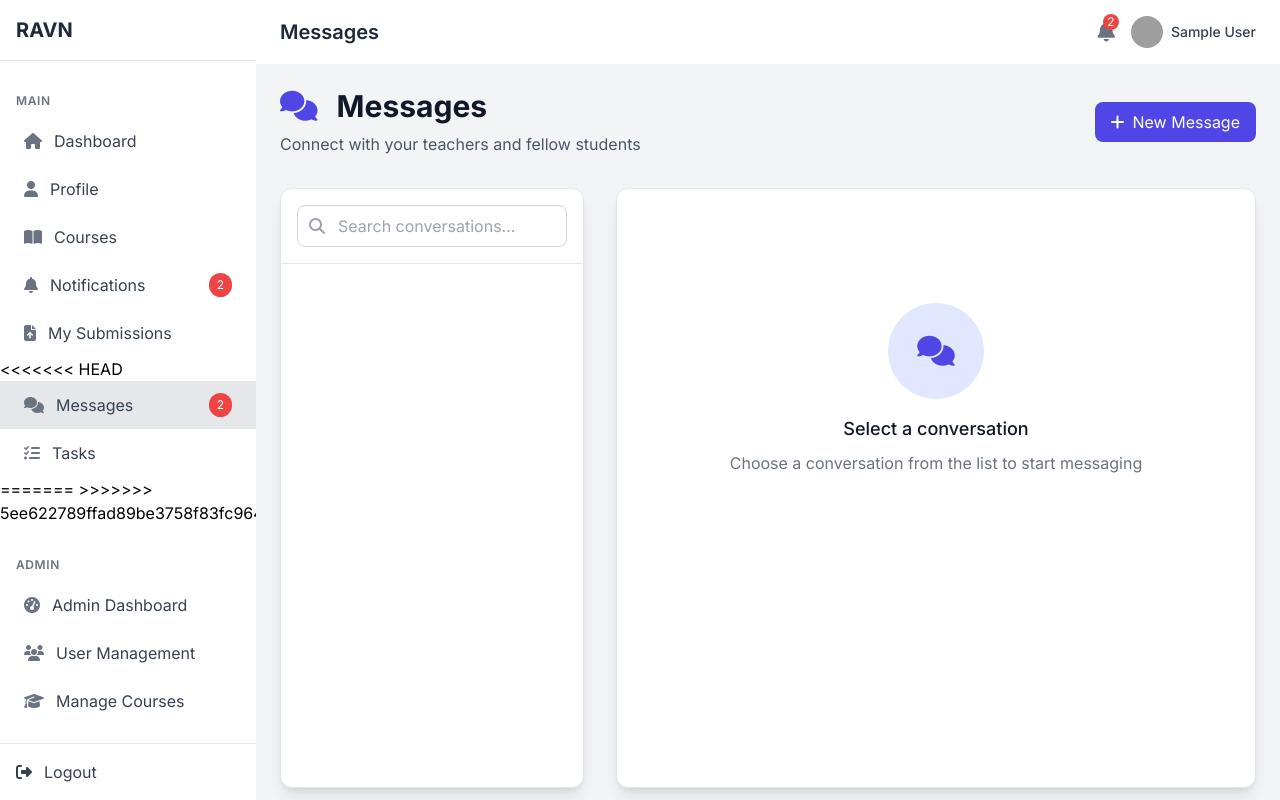
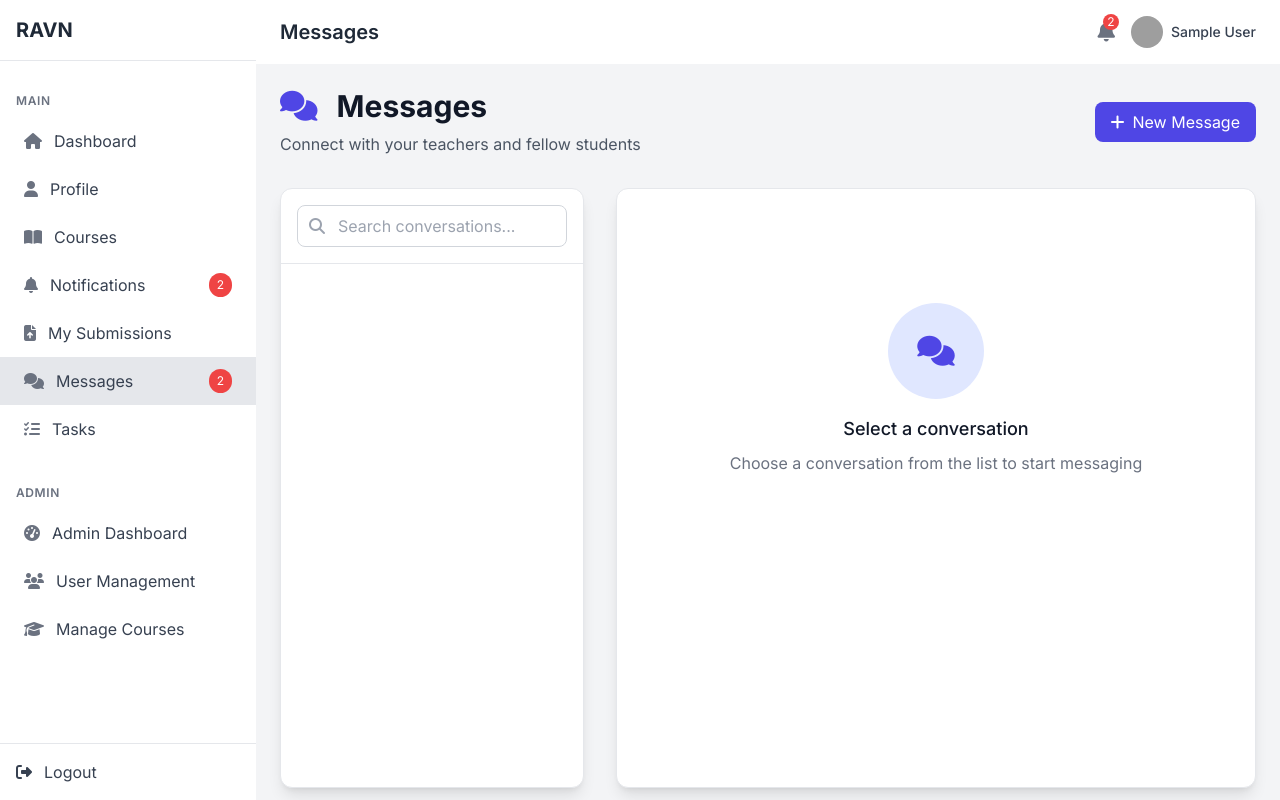
Before and after one commit to navadeep0508/ravn, a Flask app: page /chat in a window 1280 px wide. Run offline with Flask 3, Linux system fonts and the light colour scheme; the visitor is signed in with stand-in values (Sample User, id 1); data that the repository does not hold is empty; some libraries are stand-ins or nearby versions; grey boxes are pictures that could not be loaded.

Commit message:
Initial commit:ravn

```diff
--- a/templates/course_modules.html
+++ b/templates/course_modules.html
@@ -74,7 +74,6 @@
                                 <i class="fas fa-lock mr-2"></i>Locked
                             </button>
                             {% else %}
-<<<<<<< HEAD
                             <a href="{{ url_for('course_module_tasks', course_id=course.id, module_id=module.id) }}" class="bg-blue-600 text-white px-4 py-2 rounded-md hover:bg-blue-700 transition-colors">
                                 <i class="fas fa-list mr-2"></i>View Tasks & Tests
                             </a>
--- a/templates/dashboard_base.html
+++ b/templates/dashboard_base.html
@@ -35,7 +35,6 @@
                 <i class="fas fa-file-upload mr-3 text-gray-500"></i>
                 <span>My Submissions</span>
             </a>
-<<<<<<< HEAD
             <a href="{{ url_for('chat') }}" class="flex items-center px-6 py-3 text-gray-700 hover:bg-gray-100 {% if request.endpoint == 'chat' %} bg-gray-200 {% endif %}">
                 <i class="fas fa-comments mr-3 text-gray-500"></i>
                 <span>Messages</span>
@@ -47,9 +46,6 @@
                 <i class="fas fa-tasks mr-3 text-gray-500"></i>
                 <span>Tasks</span>
             </a>
-=======
-
->>>>>>> 5ee622789ffad89be3758f83fc964078fec1d397
 
 
             <!-- Role-based Panel Section (only for teachers and admins) -->
```
